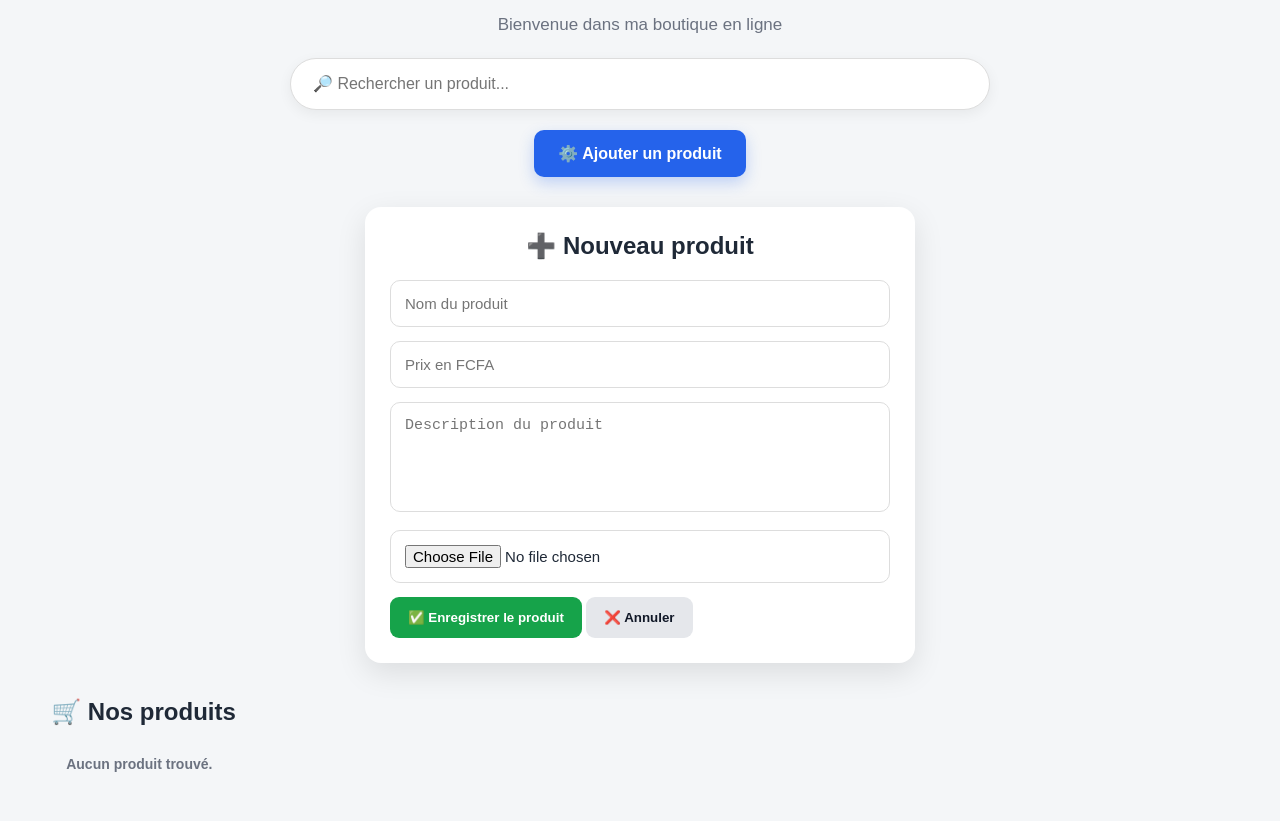
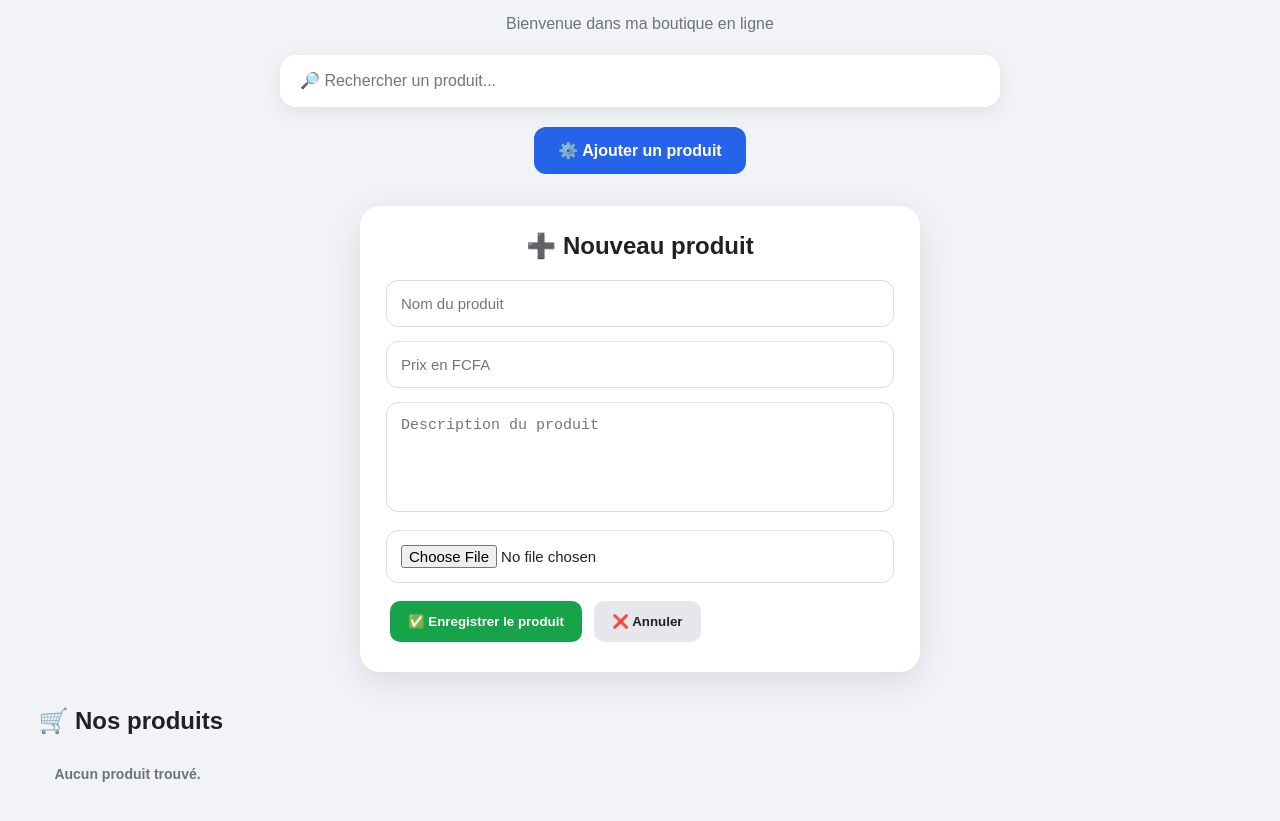
Before and after one commit to florentfbedenou-debug/boutique, a plain HTML site: page index.html in a window 1280 px wide. Shown: the part 97-918 px from the top of the page. Drawn offline with Linux system fonts and the light colour scheme.

Commit message:
Update style.css

```diff
--- a/style.css
+++ b/style.css
@@ -6,84 +6,91 @@
 
 body {
     font-family: Arial, sans-serif;
-    background: #f4f6f8;
-    color: #1f2937;
+    background: #f1f3f6;
+    color: #202124;
 }
 
-/* HEADER */
+/* ===== HEADER ===== */
+
 h1 {
     background: linear-gradient(135deg, #111827, #2563eb);
     color: white;
+    padding: 28px 20px;
     text-align: center;
-    padding: 28px 15px;
     font-size: 32px;
+    font-weight: 700;
 }
 
 body > p {
     text-align: center;
-    margin: 18px auto;
+    margin: 18px 10px 22px;
     color: #6b7280;
-    font-size: 17px;
+    font-size: 16px;
 }
 
-/* RECHERCHE */
+/* ===== RECHERCHE ===== */
+
 .recherche {
+    width: 100%;
     display: flex;
     justify-content: center;
-    padding: 5px 20px 20px;
+    padding: 0 20px;
+    margin-bottom: 20px;
 }
 
 #recherche-produit {
     width: 100%;
-    max-width: 700px;
+    max-width: 720px;
     height: 52px;
-    border: 1px solid #ddd;
-    border-radius: 30px;
-    padding: 0 22px;
+    border: none;
+    border-radius: 16px;
+    padding: 0 20px;
     font-size: 16px;
     background: white;
+    box-shadow: 0 5px 20px rgba(0, 0, 0, 0.08);
     outline: none;
-    box-shadow: 0 4px 14px rgba(0,0,0,0.06);
 }
 
 #recherche-produit:focus {
-    border-color: #2563eb;
+    box-shadow: 0 5px 20px rgba(37, 99, 235, 0.20);
 }
 
-/* BOUTON AJOUTER */
+/* ===== BOUTON AJOUTER ===== */
+
 #btn-ajouter {
     display: block;
-    margin: 0 auto 30px;
+    margin: 0 auto 32px;
     padding: 14px 24px;
     border: none;
-    border-radius: 10px;
+    border-radius: 12px;
     background: #2563eb;
     color: white;
     font-size: 16px;
     font-weight: bold;
     cursor: pointer;
-    box-shadow: 0 6px 15px rgba(37,99,235,0.25);
+    transition: 0.2s;
 }
 
 #btn-ajouter:hover {
+    background: #1d4ed8;
     transform: translateY(-2px);
-    background: #1d4ed8;
 }
 
-/* FORMULAIRE */
+/* ===== FORMULAIRE ===== */
+
 .formulaire {
     width: 92%;
-    max-width: 550px;
+    max-width: 560px;
     margin: 0 auto 35px;
+    padding: 26px;
     background: white;
-    padding: 25px;
-    border-radius: 16px;
-    box-shadow: 0 10px 30px rgba(0,0,0,0.10);
+    border-radius: 20px;
+    box-shadow: 0 10px 35px rgba(0, 0, 0, 0.10);
 }
 
 .formulaire h2 {
+    text-align: center;
     margin-bottom: 20px;
-    text-align: center;
 }
 
 .formulaire input,
@@ -92,7 +99,7 @@ body > p {
     padding: 14px;
     margin-bottom: 14px;
     border: 1px solid #ddd;
-    border-radius: 10px;
+    border-radius: 12px;
     font-size: 15px;
     outline: none;
 }
@@ -109,11 +116,12 @@ body > p {
 
 #btn-enregistrer,
 #btn-annuler {
+    padding: 13px 18px;
     border: none;
-    padding: 13px 18px;
-    border-radius: 9px;
+    border-radius: 10px;
+    cursor: pointer;
     font-weight: bold;
-    cursor: pointer;
+    margin: 4px;
 }
 
 #btn-enregistrer {
@@ -123,21 +131,23 @@ body > p {
 
 #btn-annuler {
     background: #e5e7eb;
-    color: #111827;
+    color: #222;
 }
 
-/* TITRE */
+/* ===== TITRE ===== */
+
 body > h2 {
-    width: 92%;
-    max-width: 1200px;
-    margin: 10px auto 20px;
+    width: 94%;
+    max-width: 1250px;
+    margin: 0 auto 22px;
     font-size: 24px;
 }
 
-/* PRODUITS */
+/* ===== GRILLE ===== */
+
 #liste-produits {
-    width: 92%;
-    max-width: 1200px;
+    width: 94%;
+    max-width: 1250px;
     margin: auto;
     padding-bottom: 50px;
 
@@ -146,21 +156,24 @@ body > h2 {
     gap: 22px;
 }
 
-/* CARTE */
+/* ===== CARTE ===== */
+
 #liste-produits > div {
+    position: relative;
     background: white;
-    border-radius: 16px;
+    border-radius: 18px;
     overflow: hidden;
-    box-shadow: 0 5px 18px rgba(0,0,0,0.08);
+    box-shadow: 0 5px 18px rgba(0, 0, 0, 0.08);
     transition: 0.25s;
 }
 
 #liste-produits > div:hover {
     transform: translateY(-6px);
-    box-shadow: 0 12px 25px rgba(0,0,0,0.12);
+    box-shadow: 0 14px 30px rgba(0, 0, 0, 0.13);
 }
 
-/* IMAGE */
+/* ===== IMAGE ===== */
+
 #liste-produits img {
     width: 100%;
     height: 230px;
@@ -168,38 +181,65 @@ body > h2 {
     display: block;
 }
 
-/* NOM */
+/* ===== NOM ===== */
+
 #liste-produits h2 {
     font-size: 18px;
-    margin: 15px;
+    margin: 15px 16px 8px;
 }
 
-/* TEXTES */
+/* ===== PRIX ===== */
+
 #liste-produits p {
-    margin: 8px 15px;
+    margin: 7px 16px;
 }
 
 #liste-produits p:first-of-type {
     color: #2563eb;
     font-size: 18px;
-    font-weight: bold;
+    font-weight: 700;
 }
+
+/* ===== DESCRIPTION ===== */
 
 #liste-produits p:last-of-type {
     color: #6b7280;
     font-size: 14px;
     line-height: 1.5;
-    padding-bottom: 12px;
+    margin-bottom: 15px;
 }
 
-/* TABLETTE */
-@media (max-width: 950px) {
+/* ===== BOUTON SUPPRIMER ===== */
+
+.btn-supprimer {
+    width: calc(100% - 30px);
+    margin: 0 15px 16px;
+    padding: 11px;
+    border: none;
+    border-radius: 10px;
+    background: #fee2e2;
+    color: #dc2626;
+    font-size: 14px;
+    font-weight: bold;
+    cursor: pointer;
+    transition: 0.2s;
+}
+
+.btn-supprimer:hover {
+    background: #dc2626;
+    color: white;
+}
+
+/* ===== TABLETTE ===== */
+
+@media (max-width: 1000px) {
     #liste-produits {
         grid-template-columns: repeat(3, 1fr);
     }
 }
 
-/* MOBILE */
+/* ===== MOBILE ===== */
+
 @media (max-width: 700px) {
     h1 {
         font-size: 25px;
@@ -213,6 +253,10 @@ body > h2 {
     #liste-produits img {
         height: 180px;
     }
+
+    #liste-produits h2 {
+        font-size: 16px;
+    }
 }
 
 @media (max-width: 450px) {
@@ -221,6 +265,6 @@ body > h2 {
     }
 
     #liste-produits img {
-        height: 230px;
+        height: 240px;
     }
 }
```
